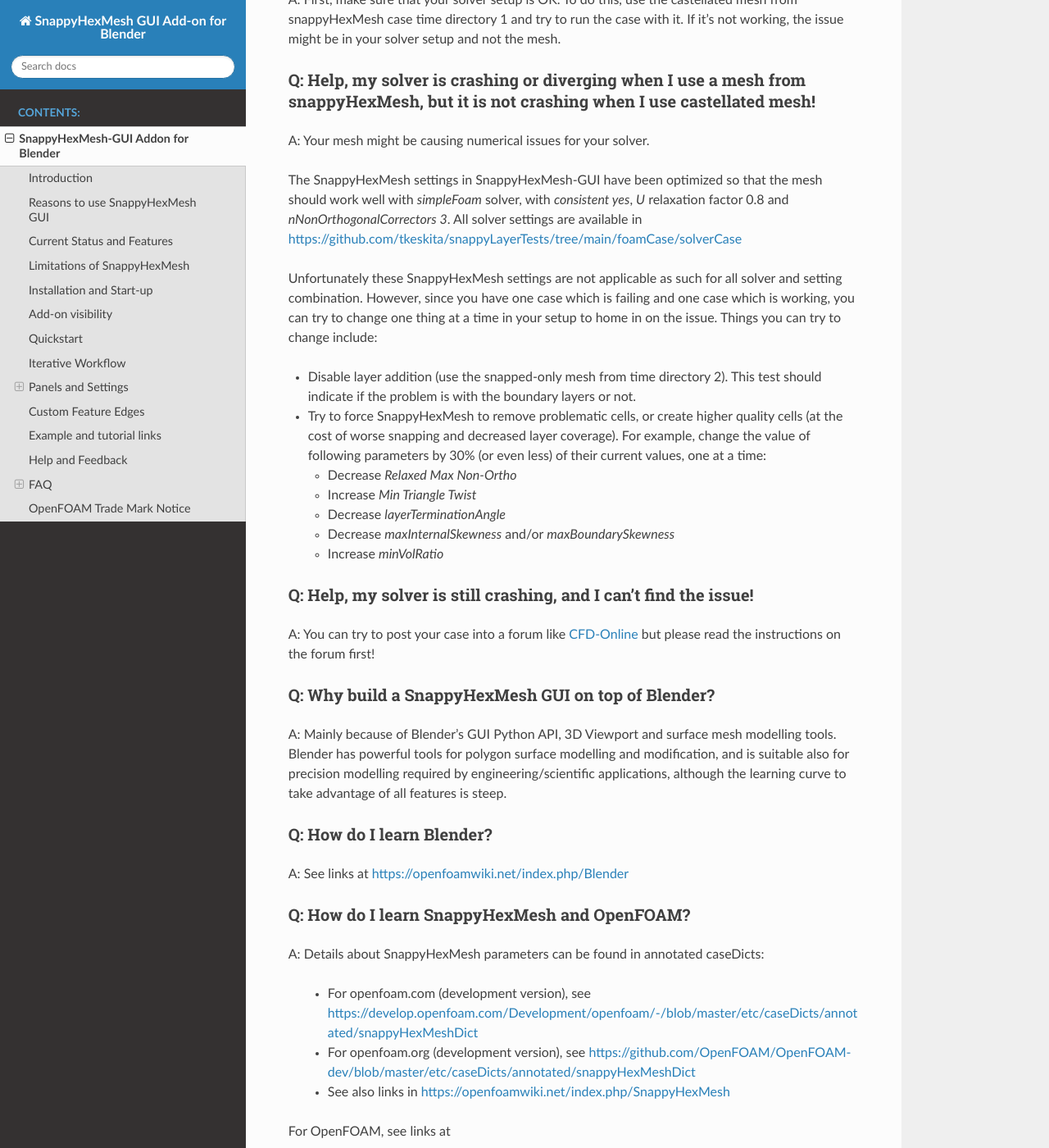
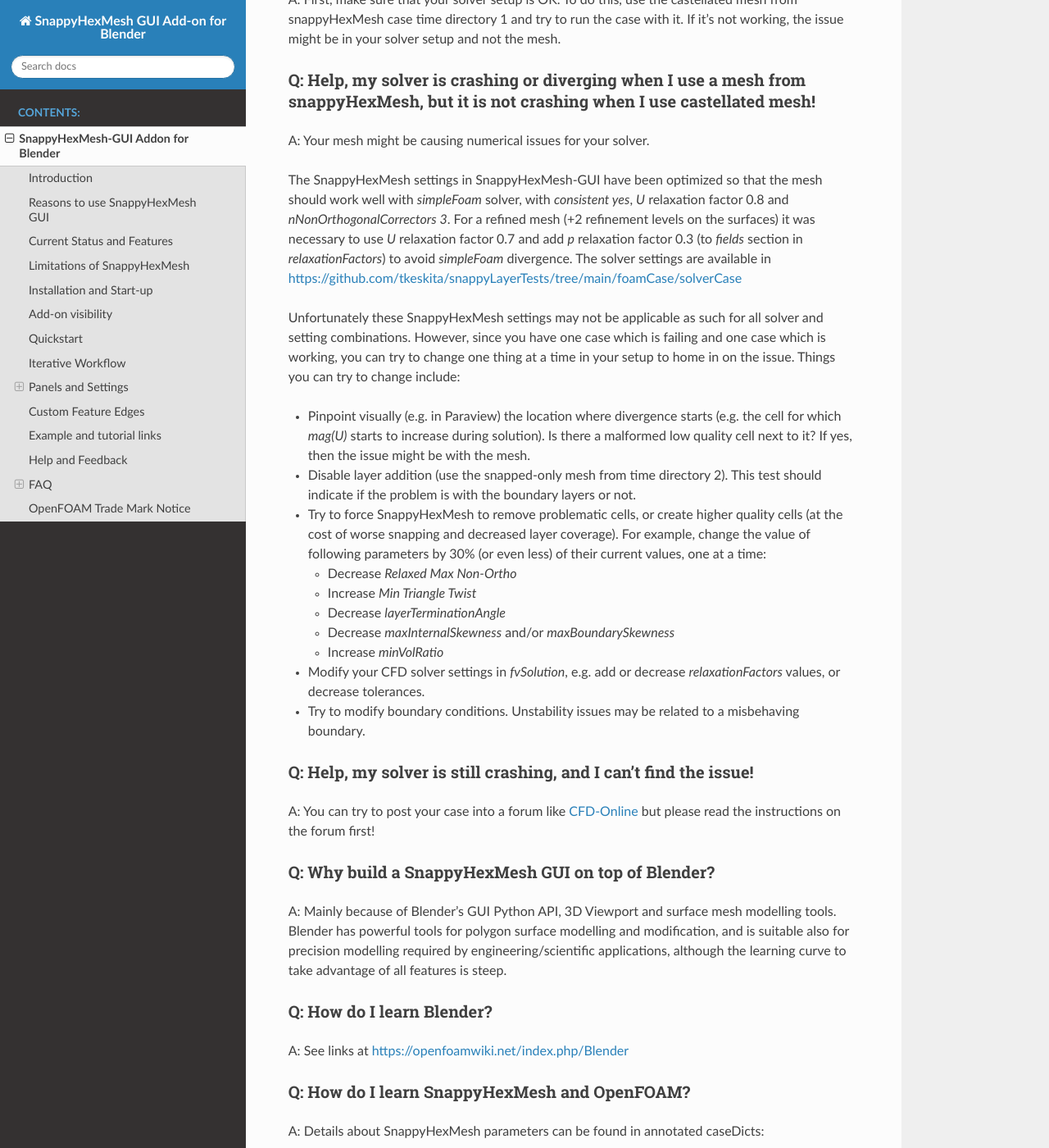
Before and after one commit to tkeskita/snappyhexmesh_gui, a Sphinx documentation site: the page built from docs/snappy_gui.rst, in a window 1280 px wide and 1400 px high, scrolled down 18429 px. Shown: the whole window at 82% size. Built offline with Sphinx 7.4.7 and the Read the Docs theme 2.0.0, drawn with Linux system fonts in a browser that asks for light colours.

Commit message:
Docs: More solver divergence handling tips

```diff
--- a/docs/snappy_gui.rst
+++ b/docs/snappy_gui.rst
@@ -796,16 +796,25 @@
 A: Your mesh might be causing numerical issues for your solver.
 
 The SnappyHexMesh settings in SnappyHexMesh-GUI have been optimized so
-that the mesh should work well with `simpleFoam` solver, with `consistent
-yes`, `U` relaxation factor 0.8 and `nNonOrthogonalCorrectors 3`.
-All solver settings are available in
+that the mesh should work well with `simpleFoam` solver, with
+`consistent yes`, `U` relaxation factor 0.8 and
+`nNonOrthogonalCorrectors 3`. For a refined mesh (+2 refinement levels
+on the surfaces) it was necessary to use `U` relaxation factor 0.7 and
+add `p` relaxation factor 0.3 (to `fields` section in
+`relaxationFactors`) to avoid `simpleFoam` divergence.
+The solver settings are available in
 https://github.com/tkeskita/snappyLayerTests/tree/main/foamCase/solverCase
 
-Unfortunately these SnappyHexMesh settings are not applicable as such
-for all solver and setting combination. However, since you have one
+Unfortunately these SnappyHexMesh settings may not be applicable as such
+for all solver and setting combinations. However, since you have one
 case which is failing and one case which is working, you can try to
 change one thing at a time in your setup to home in on the
 issue. Things you can try to change include:
+
+- Pinpoint visually (e.g. in Paraview) the location where divergence
+  starts (e.g. the cell for which `mag(U)` starts to increase during
+  solution). Is there a malformed low quality cell next to it? If yes,
+  then the issue might be with the mesh.
 
 - Disable layer addition (use the snapped-only mesh from time
   directory 2). This test should indicate if the problem is with
@@ -821,6 +830,12 @@
   - Decrease *layerTerminationAngle*
   - Decrease *maxInternalSkewness* and/or *maxBoundarySkewness*
   - Increase *minVolRatio*
+
+- Modify your CFD solver settings in `fvSolution`, e.g. add or
+  decrease `relaxationFactors` values, or decrease tolerances.
+
+- Try to modify boundary conditions. Unstability issues may be related
+  to a misbehaving boundary.
 
 Q: Help, my solver is still crashing, and I can't find the issue!
 ^^^^^^^^^^^^^^^^^^^^^^^^^^^^^^^^^^^^^^^^^^^^^^^^^^^^^^^^^^^^^^^^^
```
